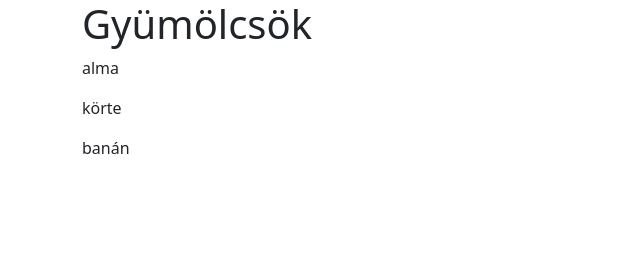
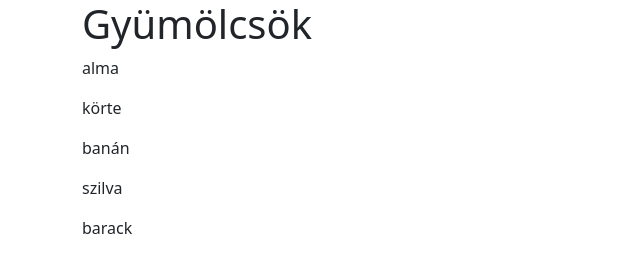
Before and after one commit to BNorbert94/gyumi, a website: page index.html in a window 1280 px wide. Shown: the whole page, without its empty margins (0-640 px from the left). Drawn offline with nearby package versions, Linux system fonts and the light colour scheme.

Commit message:
Barack hozzáadva

```diff
--- a/index.html
+++ b/index.html
@@ -14,6 +14,8 @@
         <p>alma</p>
         <p>körte</p>
         <p>banán</p>
+        <p>szilva</p>
+        <p>barack</p>
     </div>
 
 </body>
```
